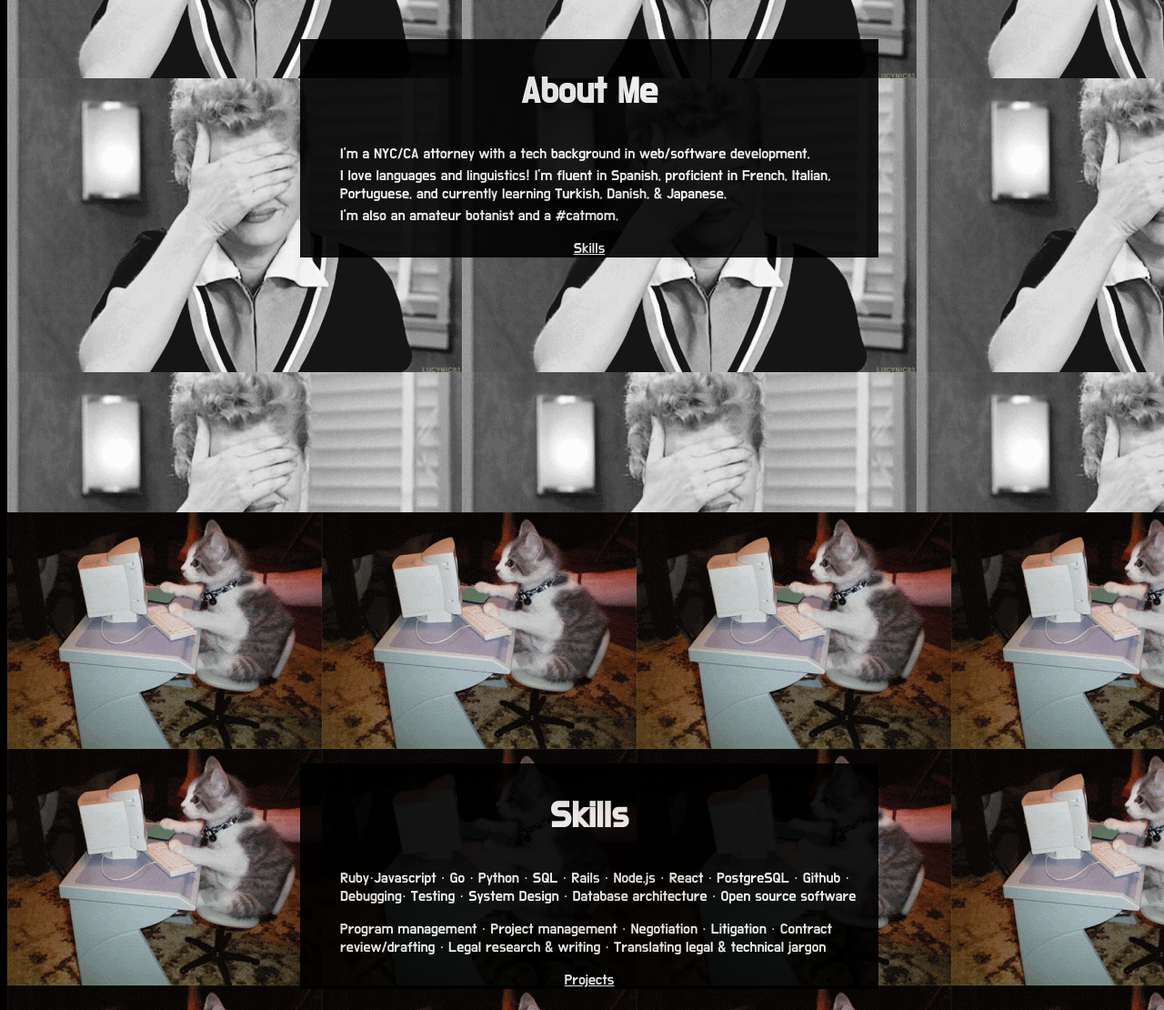
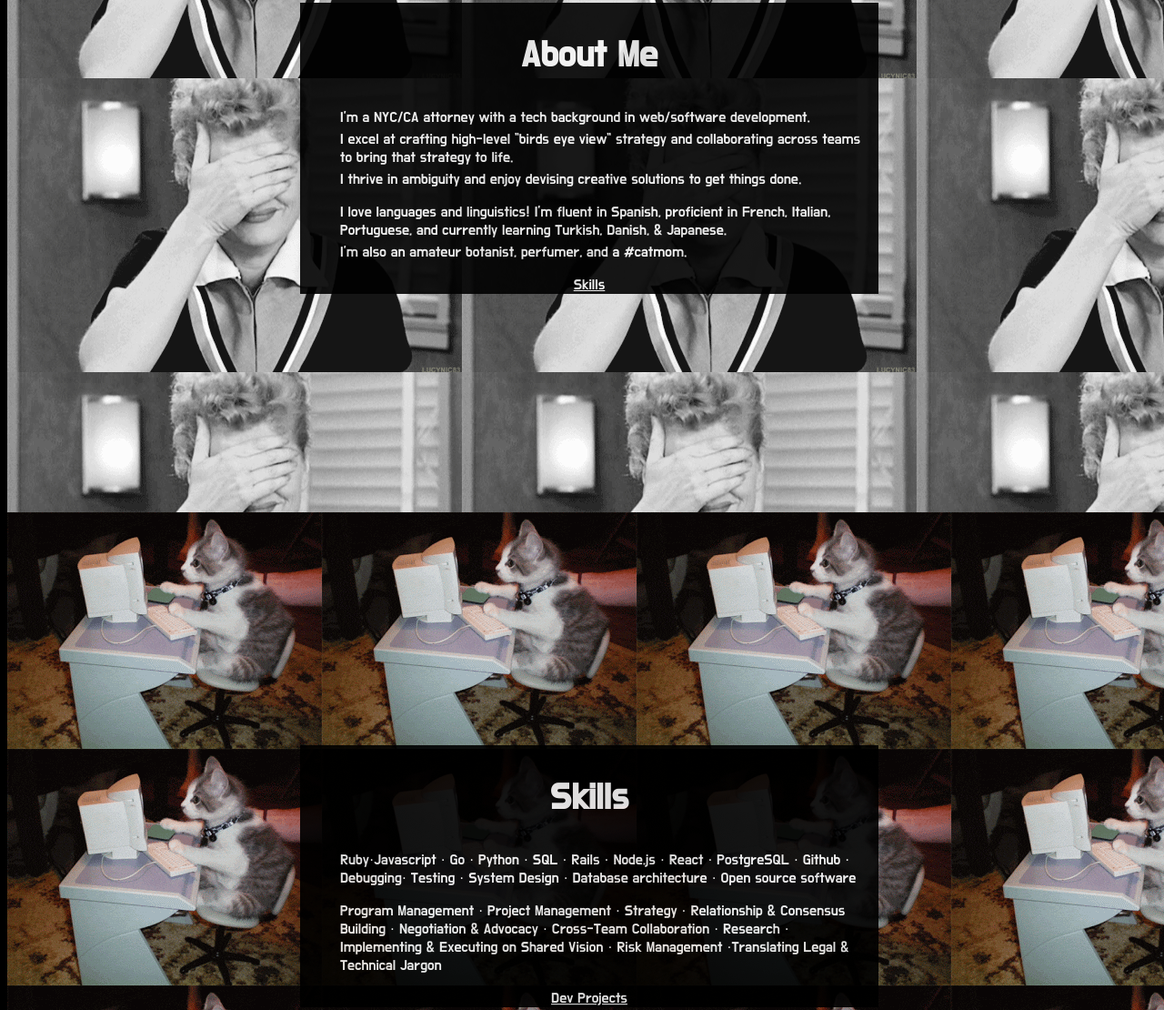
Before and after one commit to seltzerorsparklingwater/seltzerorsparklingwater.github.io, a plain HTML site: page index.html in a window 1280 px wide. Shown: the part 1037-2147 px from the top of the page at 91% size. Drawn offline with Linux system fonts and the light colour scheme.

Commit message:
bio updates

```diff
--- a/index.html
+++ b/index.html
@@ -40,8 +40,18 @@
                 <h2>About Me</h2>
                 <ul class="aligned-list">
                     <li class="no-dot">I'm a NYC/CA attorney with a tech background in web/software development. </li>
-                    <li class="no-dot">I love languages and linguistics! I'm fluent in Spanish, proficient in French, Italian, Portuguese, and currently learning Turkish, Danish, & Japanese.</li>
-                    <li class="no-dot">I'm also an amateur botanist and a #catmom.</li>
+                    <li class="no-dot">   </li>
+                    <li class="no-dot">I excel at crafting high-level "birds eye view" strategy and collaborating across teams to bring that strategy to life.</li>
+                    <li class="no-dot"> </li>
+                    <li class="no-dot">I thrive in ambiguity and enjoy devising creative solutions to get things done.</li>
+
+                </ul>
+                <ul class="aligned-list">
+
+                    <li class="no-dot">I love languages and linguistics! I'm fluent in Spanish, proficient in French, Italian,
+                        Portuguese, and currently learning Turkish, Danish, & Japanese.</li>
+                    <li class="no-dot"> </li>
+                    <li class="no-dot">I'm also an amateur botanist, perfumer, and a #catmom.</li>
 
                 </ul>
                 <a href="#skills" class="scroll">Skills</a>
@@ -61,12 +71,12 @@
 
                 </ul>
                 <ul>
-                    <li class="no-dot">Program management <span>&#183;</span> Project management <span>&#183;</span> Negotiation <span>&#183;</span>
-                         Litigation <span>&#183;</span> Contract review/drafting <span>&#183;</span>
-                        Legal research & writing <span>&#183;</span> Translating legal & technical jargon </li>
+                    <li class="no-dot">Program Management <span>&#183;</span> Project Management <span>&#183;</span> Strategy <span>&#183;</span>
+                        Relationship & Consensus Building <span>&#183;</span> Negotiation & Advocacy <span>&#183;</span> Cross-Team Collaboration <span>&#183;</span>
+                        Research <span>&#183;</span> Implementing & Executing on Shared Vision <span>&#183;</span> Risk Management <span>&#183;</span>Translating Legal & Technical Jargon </li>
 
                 </ul>
-                <a href="#projects" class="scroll">Projects</a>
+                <a href="#projects" class="scroll">Dev Projects</a>
             </div>
         </div>
     </div>
@@ -75,7 +85,7 @@
         <div class="section-container">
             <div class="section-subcontainer" id="projects">
                 <div class="text-container">
-                    <h2>Projects</h2>
+                    <h2>Dev Projects</h2>
 
                     <ul>
                         The Daily (2016-2017)
```
